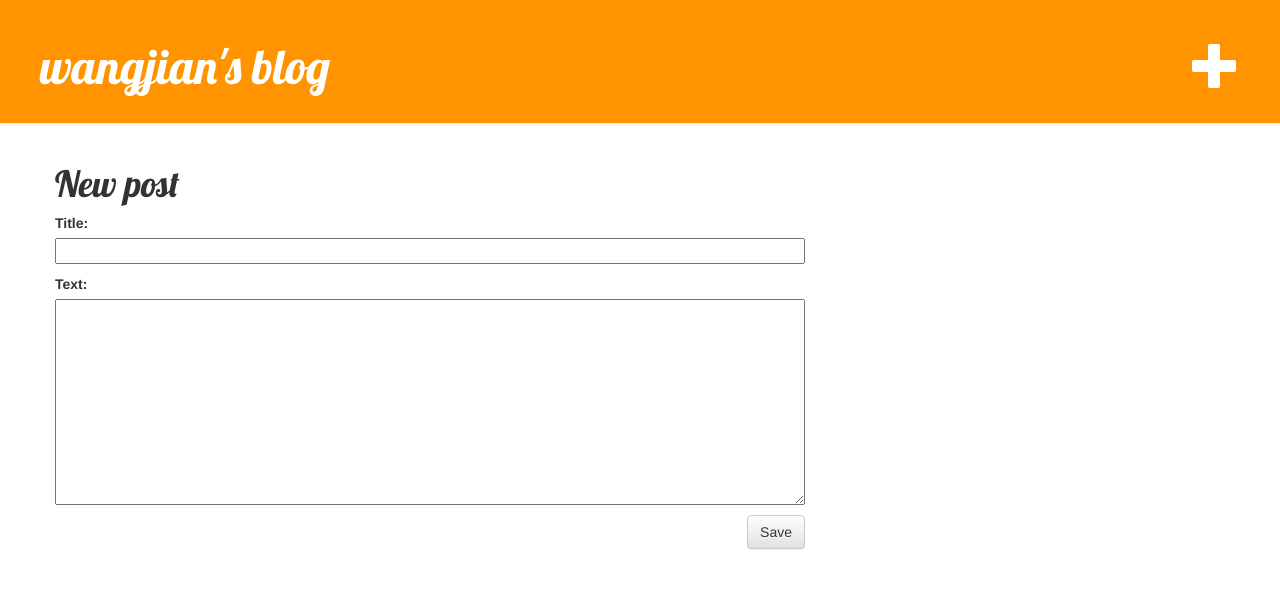
After one commit to wjzll2002/wjblog, a Django app: page /post/new/ in a window 1280 px wide. The commit adds this page. Shown: the top 589 px of the page. Run offline with Django 3.2, Linux system fonts and the light colour scheme; the visitor is signed in with stand-in values (Sample User, id 1); some libraries are stand-ins or nearby versions.

Commit message:
add blog edit related code

```diff
--- /dev/null
+++ b/blog/forms.py
@@ -0,0 +1,10 @@
+from django import forms
+
+from .models import Post
+
+
+class PostForm(forms.ModelForm):
+
+    class Meta:
+        model = Post
+        fields = ['title', 'text']
--- a/blog/static/blog/css/blog.css
+++ b/blog/static/blog/css/blog.css
@@ -43,7 +43,7 @@ h1, h2, h3, h4 {
 .top-menu, .top-menu:hover, .top-menu:visited {
     color: #ffffff;
     float: right;
-    font-size: 26pt;
+    /* font-size: 26pt; */
     margin-right: 20px;
 }
 
--- a/blog/templates/blog/base.html
+++ b/blog/templates/blog/base.html
@@ -9,7 +9,13 @@
     </head>
     <body>
         <div class="page-header">
-            <h1><a href="{% url 'blog:post_list' %}">wangjian's blog</a></h1>
+            {% comment %} <a href="{% url 'blog:post_new' %}" class="top-menu"><span class="glyphicon glyphicon-plus"></span></a> {% endcomment %}
+            <h1>
+                <a href="/">wangjian's blog</a>
+                {% if user.is_authenticated %}
+                    <a href="{% url 'blog:post_new' %}" class="top-menu"><span class="glyphicon glyphicon-plus"></span></a>
+                {% endif %}
+            </h1>
         </div>
 
         <div class="content container">
--- a/blog/templates/blog/post_detail.html
+++ b/blog/templates/blog/post_detail.html
@@ -7,6 +7,7 @@
                 发表于 {{ post.published_date }}
             </div>
         {% endif %}
+        <a class="btn btn-default" href="{% url 'blog:post_edit' pk=post.pk %}"><span class="glyphicon glyphicon-pencil"></span></a>
         <h1>{{ post.title }}</h1>
         <p>{{ post.text|linebreaksbr }}</p>
     </div>
--- /dev/null
+++ b/blog/templates/blog/post_edit.html
@@ -0,0 +1,10 @@
+{% extends 'blog/base.html' %}
+
+{% block content %}
+    <h1>New post</h1>
+    <form method="POST" class="post-form">
+        {% csrf_token %}
+        {{ form.as_p }}
+        <button type="submit" class="save btn btn-default">Save</button>
+    </form>
+{% endblock %}
--- a/blog/urls.py
+++ b/blog/urls.py
@@ -5,5 +5,7 @@ from . import views
 app_name = 'blog'
 urlpatterns = [
     path('', views.post_list, name='post_list'),
-    path('post/<int:pk>/', views.post_detail, name='post_detail')
+    path('post/<int:pk>/', views.post_detail, name='post_detail'),
+    path('post/new/', views.post_new, name='post_new'),
+    path('post/<int:pk>/edit/', views.post_edit, name='post_edit'),
 ]
--- a/blog/views.py
+++ b/blog/views.py
@@ -1,6 +1,7 @@
-from django.shortcuts import get_object_or_404, render
+from django.shortcuts import get_object_or_404, redirect, render
 from django.utils import timezone
 
+from .forms import PostForm
 from .models import Post
 
 
@@ -12,3 +13,32 @@ def post_list(request):
 def post_detail(request, pk):
     post = get_object_or_404(Post, pk=pk)
     return render(request, 'blog/post_detail.html', {'post': post})
+
+
+def post_new(request):
+    if request.method == "POST":
+        form = PostForm(request.POST)
+        if form.is_valid():
+            post = form.save(commit=False)
+            post.author = request.user
+            post.published_date = timezone.now()
+            post.save()
+            return redirect('blog:post_list')
+    else:
+        form = PostForm()
+    return render(request, 'blog/post_edit.html', {'form': form})
+
+
+def post_edit(request, pk):
+    post = get_object_or_404(Post, pk=pk)
+    if request.method == "POST":
+        form = PostForm(request.POST, instance=post)
+        if form.is_valid():
+            post = form.save(commit=False)
+            post.author = request.user
+            post.published_date = timezone.now()
+            post.save()
+            return redirect('blog:post_detail', pk=post.pk)
+    else:
+        form = PostForm(instance=post)
+    return render(request, 'blog/post_edit.html', {'form': form})
```
